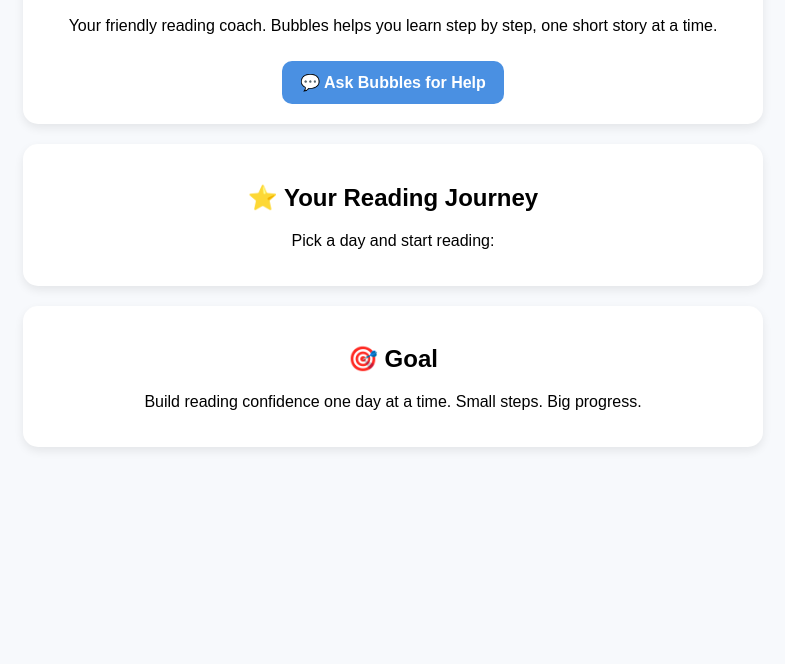
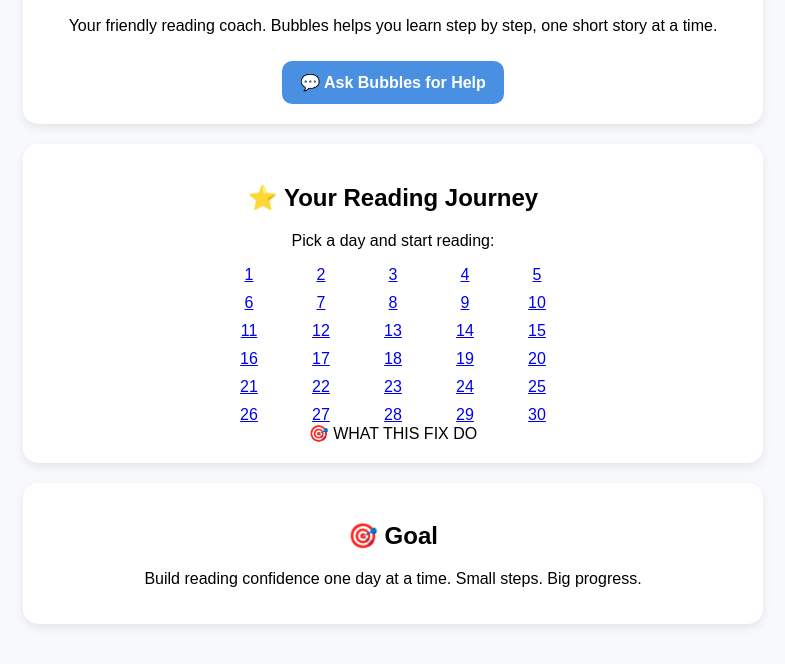
Before and after one commit to Readeasy30/readeasy30.com, a plain HTML site: page index.html in a window 1280 px wide. Shown: the part 276-940 px from the top of the page, without its empty margins (247-1032 px from the left). Before the commit the page ends 800 px from the top, so only its background shows below. Drawn offline with Linux system fonts and the light colour scheme.

Commit message:
Update index.html

```diff
--- a/index.html
+++ b/index.html
@@ -84,7 +84,41 @@ h1 {
   <h2>⭐ Your Reading Journey</h2>
   <p>Pick a day and start reading:</p>
 
+<div style="display:grid;grid-template-columns:repeat(5,1fr);gap:10px;max-width:350px;margin:auto;">
 
+<a href="day1.html">1</a>
+<a href="day2.html">2</a>
+<a href="day3.html">3</a>
+<a href="day4.html">4</a>
+<a href="day5.html">5</a>
+<a href="day6.html">6</a>
+<a href="day7.html">7</a>
+<a href="day8.html">8</a>
+<a href="day9.html">9</a>
+<a href="day10.html">10</a>
+<a href="day11.html">11</a>
+<a href="day12.html">12</a>
+<a href="day13.html">13</a>
+<a href="day14.html">14</a>
+<a href="day15.html">15</a>
+<a href="day16.html">16</a>
+<a href="day17.html">17</a>
+<a href="day18.html">18</a>
+<a href="day19.html">19</a>
+<a href="day20.html">20</a>
+<a href="day21.html">21</a>
+<a href="day22.html">22</a>
+<a href="day23.html">23</a>
+<a href="day24.html">24</a>
+<a href="day25.html">25</a>
+<a href="day26.html">26</a>
+<a href="day27.html">27</a>
+<a href="day28.html">28</a>
+<a href="day29.html">29</a>
+<a href="day30.html">30</a>
+
+</div>
+🎯 WHAT THIS FIX DO
 </div>
 
 <div class="card">
```
